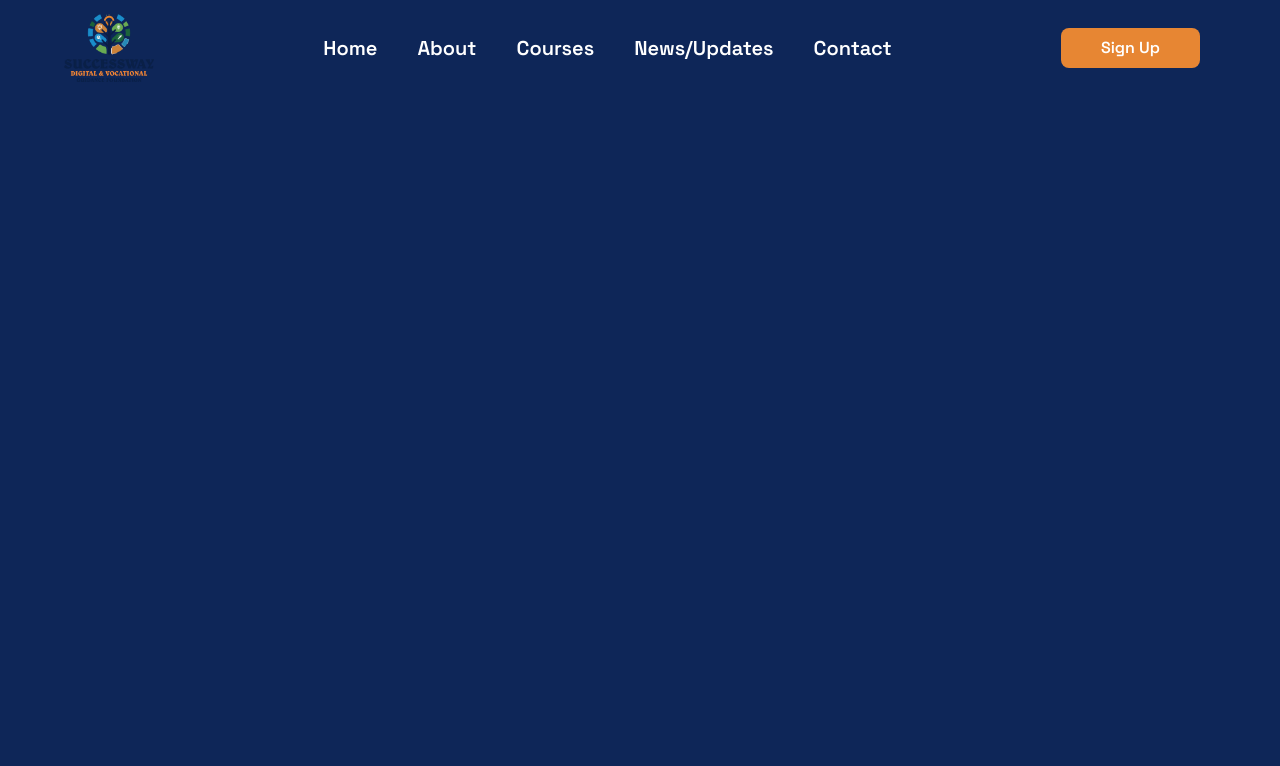
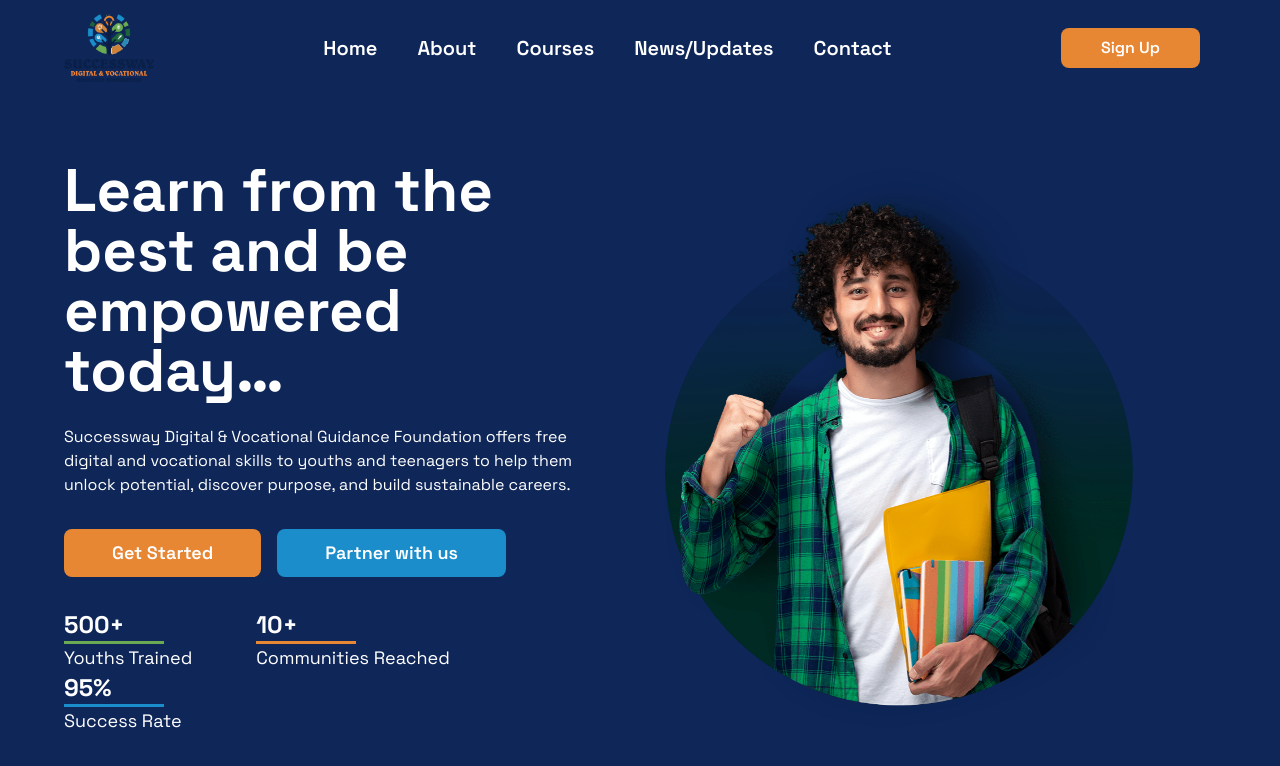
Before and after one commit to Gospellinx/Successway-digital, a Next.js app: page / in a window 1280 px wide. Shown: the top 766 px of the page. Built offline with nearby package versions, Linux system fonts and the light colour scheme.

Commit message:
Hero Section Complete

```diff
--- a/components/Home/Hero/Hero.tsx
+++ b/components/Home/Hero/Hero.tsx
@@ -1,10 +1,17 @@
 import React from 'react'
+import HeroContent from './HeroContent'
+import HeroImage from './HeroImage'
 
 const Hero = () => {
   return (
     <div className='w-full pt-[4vh] md:pt-[12vh] h-screen bg-[#0E2658]'>
-      <div className="flex justify-center flex-col w-4/5 h-full mx-auto">
-
+      <div className="flex justify-center flex-col w-[90%] h-full mx-auto">
+        <div className="grid grid-cols-1 lg:grid-cols-2 items-center gap-12">
+            {/* Text Content */}
+            <HeroContent/>
+            {/* Hero Image */}
+            <HeroImage/>
+        </div>
       </div>
     </div>
   )
--- /dev/null
+++ b/components/Home/Hero/HeroContent.tsx
@@ -0,0 +1,35 @@
+import React from 'react'
+
+const HeroContent = () => {
+  return (
+    <div>
+      <h1 className='text-3xl sm:text-4xl md:text-5xl lg:text-6xl xl:text-6xl font-bold md:leading-12 lg:leading-14 xl:leading-15 text-white'>Learn from the best and be empowered today…</h1>
+      <p className='mt-6 text-sm md:text-base text-white text-opacity-60 '>Successway Digital & Vocational Guidance Foundation offers free digital and vocational skills to youths and teenagers to help them unlock potential, discover purpose, and build sustainable careers.</p>
+      {/* Buttons */}
+      <div className="mt-8 flex items-center space-x-4">
+        <button className='button__cls bg-[#E78633] hover:bg-[#C26A1F]'>Get Started</button>
+        <button className='button__cls bg-[#1A8DCA] hover:bg-[#2151b7]'>Partner with us</button>
+      </div>
+      {/* Stats */}
+      <div className="flex items-center flex-wrap space-x-16 mt-8">
+        <div>
+            <p className='md:text-xl lg:text-2xl text-base text-white font-bold'>500+</p>
+            <p className='w-[100px] h-[3px] bg-[#69AA52]'></p>
+            <p className='md:text-lg text-sm text-white text-opacity-70'>Youths Trained</p>
+        </div>
+        <div>
+            <p className='md:text-xl lg:text-2xl text-base text-white font-bold'>10+</p>
+            <p className='w-[100px] h-[3px] bg-[#E78633]'></p>
+            <p className='md:text-lg text-sm text-white text-opacity-70'>Communities Reached</p>
+        </div>
+        <div>
+            <p className='md:text-xl lg:text-2xl text-base text-white font-bold'>95%</p>
+            <p className='w-[100px] h-[3px] bg-[#1A8DCA]'></p>
+            <p className='md:text-lg text-sm text-white text-opacity-70'>Success Rate</p>
+        </div>
+      </div>
+    </div>
+  )
+}
+
+export default HeroContent
--- /dev/null
+++ b/components/Home/Hero/HeroImage.tsx
@@ -0,0 +1,15 @@
+'use client';
+import Image from 'next/image';
+import React from 'react'
+import Tilt from 'react-parallax-tilt';
+
+const HeroImage = () => {
+  return <Tilt>
+    <div className='hidden lg:block'>
+        <Image src={"/images/hero.png"} width={800} height={600} alt='Hero-imAGE' />
+    </div>
+  </Tilt>
+
+};
+
+export default HeroImage
--- a/package.json
+++ b/package.json
@@ -12,7 +12,8 @@
     "next": "16.1.6",
     "react": "19.2.3",
     "react-dom": "19.2.3",
-    "react-icons": "^5.5.0"
+    "react-icons": "^5.5.0",
+    "react-parallax-tilt": "^1.7.319"
   },
   "devDependencies": {
     "@tailwindcss/postcss": "^4",
--- a/src/app/globals.css
+++ b/src/app/globals.css
@@ -15,3 +15,7 @@
 .nav__links:hover::after {
   @apply scale-x-100 origin-left;
 }
+
+.button__cls {
+  @apply md:px-12 md:py-2.5 px-6 py-2 text-white font-semibold text-sm md:text-lg transition duration-200 rounded-lg
+}
```
Also changed, not shown: 1 other file (tests, documents, lock files or other folders).
